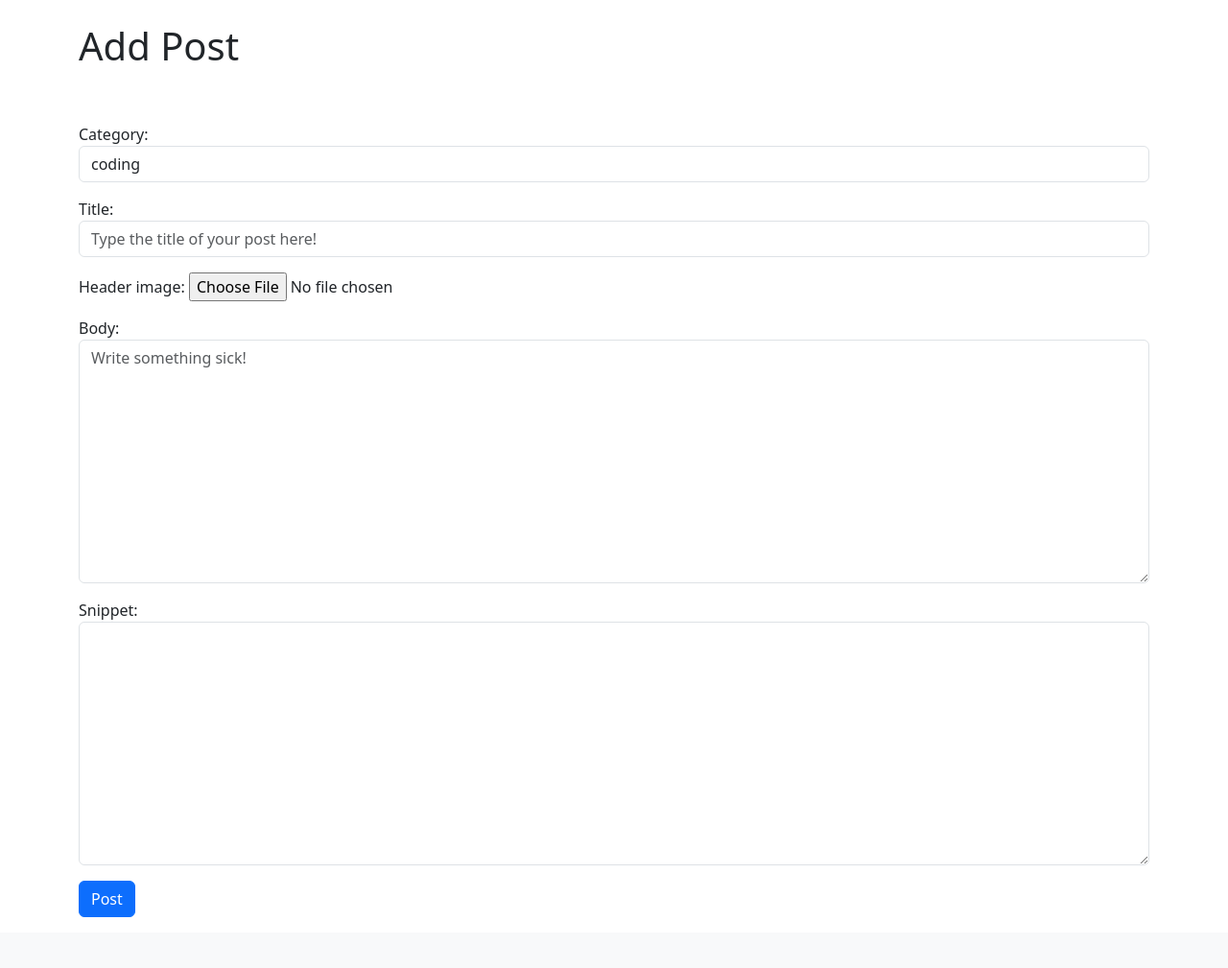
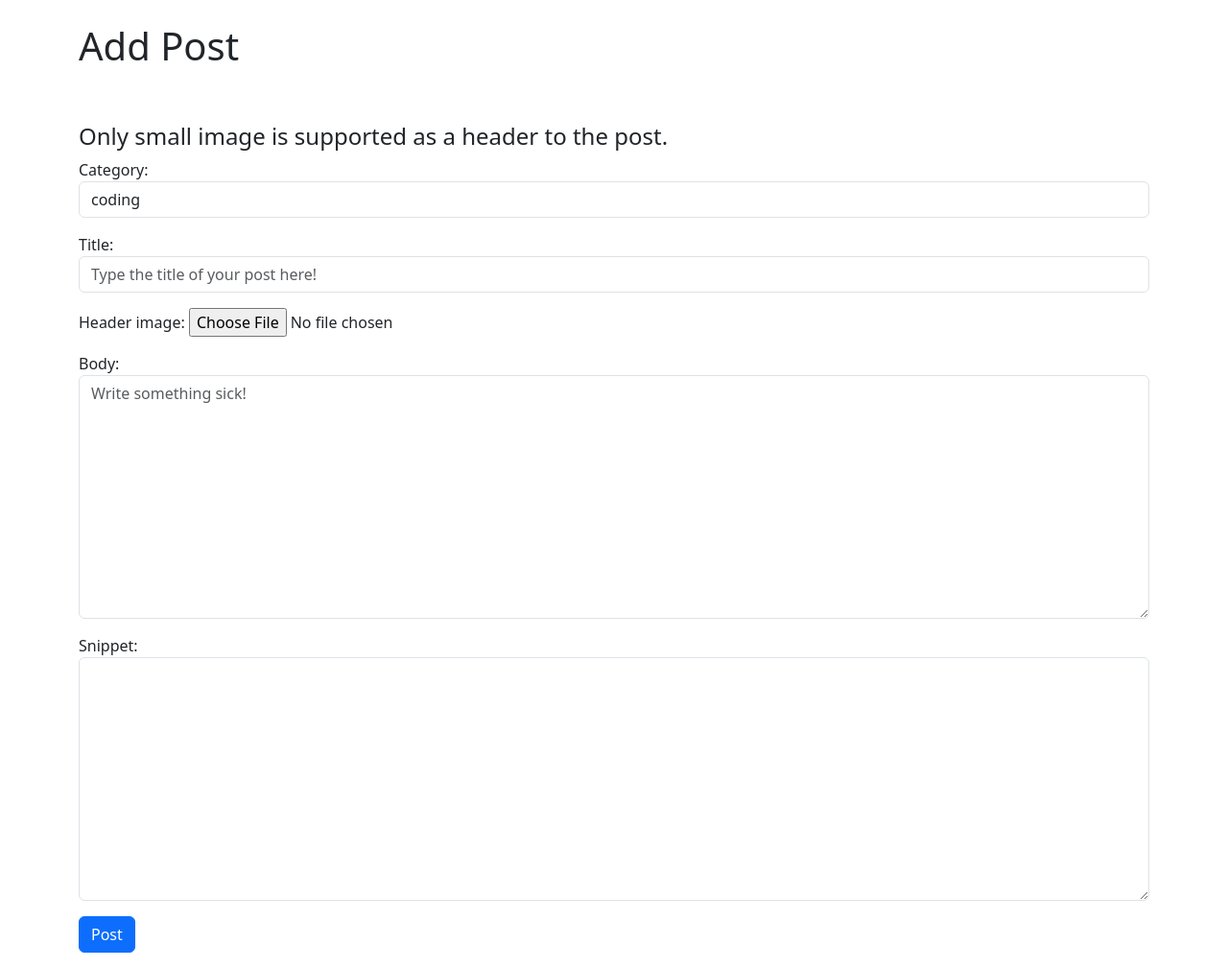
Before and after one commit to Th3VaultDweller/Django-Blog-App, a Django app: page /add_post/ in a window 1280 px wide. Shown: the part 56-1065 px from the top of the page at 96% size. Before the commit the page ends 1012 px from the top, so only its background shows below. Run offline with Django 4.2, Linux system fonts and the light colour scheme; a user stored in the database is signed in; data comes from the database, SQL or seed files in the repository; some libraries are stand-ins or nearby versions.

Commit message:
Added an update header functionaluty

```diff
--- a/blogs/templates/add_post.html
+++ b/blogs/templates/add_post.html
@@ -12,6 +12,7 @@ Blog App - Create a New Blog Post {{ post.title }}
     <br/><br/>
     <div class="mb-3">
         <form method="POST" enctype="multipart/form-data">
+            <h4>Only small image is supported as a header to the post.</h4>
             {% csrf_token %}
             {{ form.media }}
             {{ form.as_p }}
--- a/blogs/templates/article_details.html
+++ b/blogs/templates/article_details.html
@@ -29,7 +29,10 @@
 <br/>
 <hr>
 <br/>
-<img src='{{ post.header_image.url }}'>
+<!-- The header of the post -->
+{% if post.header_image %}
+       <img src="{{ post.header_image.url }}">
+{% endif%}
 <br/><br/>
 {{ post.body|safe }}
 <br/>
--- a/blogs/templates/update_post.html
+++ b/blogs/templates/update_post.html
@@ -13,6 +13,7 @@ Blog App - Edit & Update Post - {{ post.title }}
         <br/><br/>
         <div class="mb-3">
             <form method="POST" enctype="multipart/form-data">
+                <h4>Only small image is supported as a header to the post.</h4>
                 {% csrf_token %}
                 {{ form.media }}
                 {{ form.as_p }}
```
